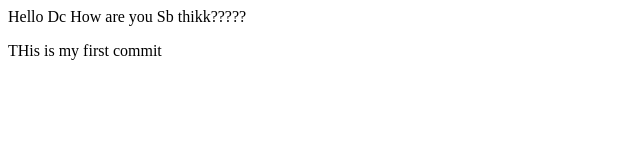
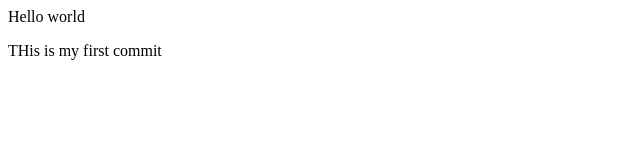
Before and after one commit to firdoush01/Git_test, a plain HTML site: page index.html in a window 1280 px wide. Shown: the whole page, without its empty margins (0-640 px from the left). Drawn offline with Linux system fonts and the light colour scheme.

Commit message:
Revert "Update index.html"

```diff
--- a/index.html
+++ b/index.html
@@ -6,12 +6,7 @@
     <title>Document</title>
 </head>
 <body>
-    Hello Dc
-
-    How are you
-
-
-    Sb thikk?????
+    Hello world
     <p>THis is my first commit</p>
 
 </body>
```
